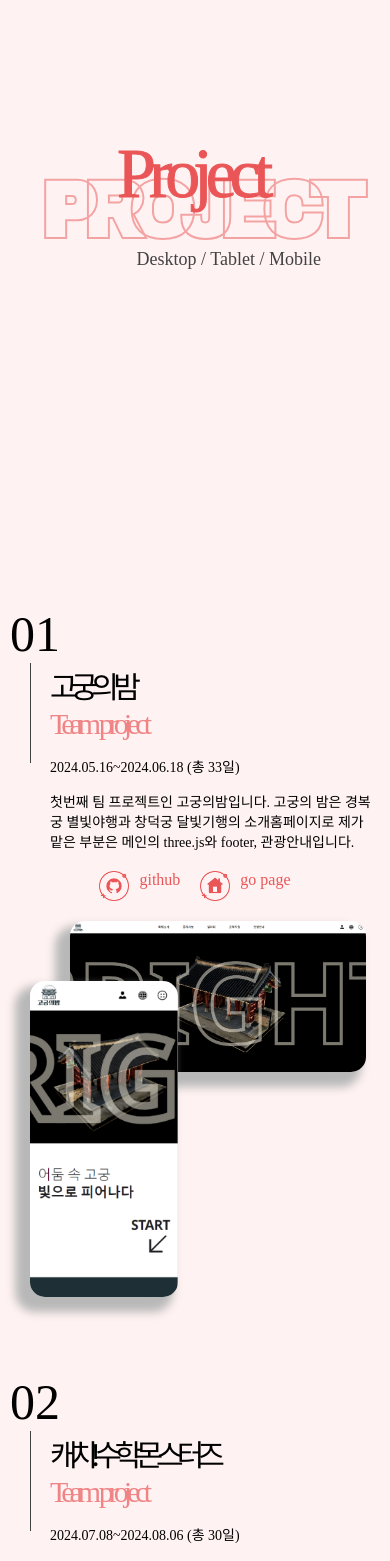
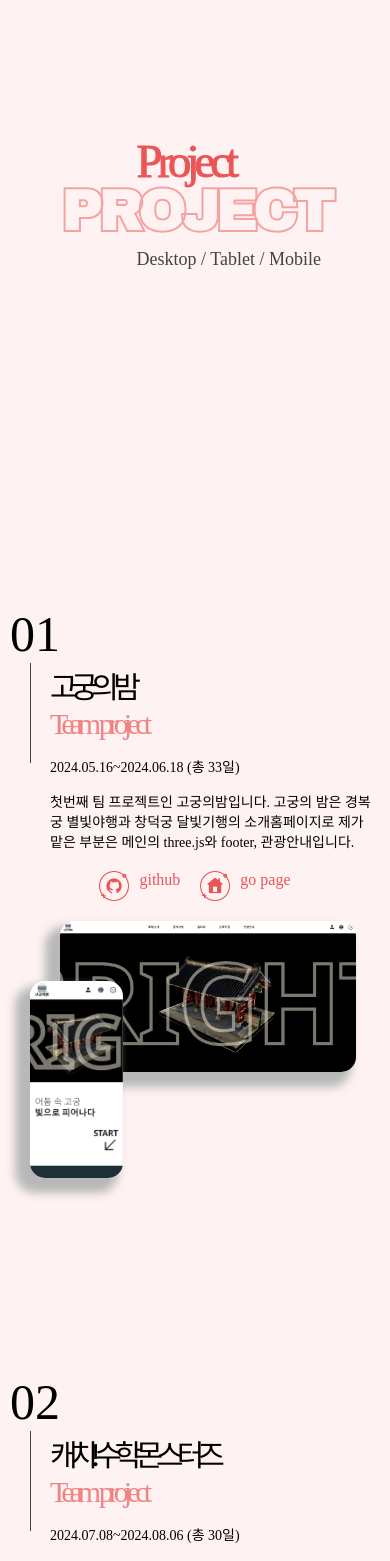
Before and after one commit to pichiss/portfolio, a React (Vite) app: page / in a window 390 px wide. Shown: the part 3820-5381 px from the top of the page. Built offline with nearby package versions, Linux system fonts and the light colour scheme; a web font is replaced by a local one.

Commit message:
반응형 완성

```diff
--- a/src/assets/component/prolist.css
+++ b/src/assets/component/prolist.css
@@ -22,7 +22,7 @@
     display: flex;
     justify-content: right;
     gap: 45px;
-    padding: 15px 0;
+    padding: 15px;
 }
 .iconList>li>a>p{
     font-family: "Jacques Francois", serif;
@@ -76,12 +76,9 @@
     position: relative;
     left: 0;
 }
-
-@media screen and (max-width:768px){
-
+@media screen and (max-width:1600px){
     .prolist {
-        display: block;
-        padding: 10px;
+        padding: 30px;
     }
     .desk{
         width: 80%;
@@ -93,6 +90,28 @@
        height: auto;
        top: 130px;
        left: 20px;
+    }
+    .iconList{
+        padding-right: 13%;
+    }
+
+}
+@media screen and (max-width:1100px){
+
+    .prolist {
+        display: block;
+        padding: 10px;
+    }
+    .desk{
+        width: 80%;
+        height: auto;
+        margin-left: 80px;
+    }
+    .mobile{
+       width: 20%;
+       height: auto;
+       top: 80px;
+       left: 30px;
     }
     .iconList{
         padding: 20px 0;
@@ -124,9 +143,12 @@
     }
 }
 
-@media screen and (max-width:500px){
+@media screen and (max-width:768px){
+    .desk{
+        margin-left: 50px;
+    }
     .mobile{
-        width: 40%;
+        width: 25%;
         height: auto;
         top: 130px;
         left: 20px;
--- a/src/assets/component/skillcss.css
+++ b/src/assets/component/skillcss.css
@@ -8,7 +8,7 @@
     ". . item3 item4 item5"
     ". item6 item7 item8 item9"
     "item10 item11 item12 item13 item14";
-    padding: 150px 0 0 450px;
+    padding:8vw 0 0 10vw;
     justify-items: center; /* 가로 방향 가운데 정렬 */
     align-items: center;   /* 세로 방향 가운데 정렬 */
 }
@@ -76,6 +76,39 @@ figure{
     grid-area: item14;
 }
 
+@media screen and (max-width:1600px){
+    .skillist{
+        display: grid;
+        gap: 20px;
+        grid-template-columns: repeat(4, 1fr);
+        grid-template-rows: repeat(5, 1fr);
+        grid-template-areas:
+        "item1 item2 item3 item4"
+        "item5 item6 item7 item8"
+        "item9 item10 item11 ."
+        "item12 item13 . ."
+        "item14 . . .";
+        padding: 100px 10px;
+    }
+    .skillist img{
+        width: 30px;
+    }
+}
+@media screen and (max-width:1036px){
+    .skillist{
+        display: grid;
+        gap: 20px;
+        grid-template-columns: repeat(3, 1fr);
+        grid-template-rows: repeat(5, 1fr);
+        grid-template-areas:
+        "item1 item2 item3"
+        "item4 item5 item6"
+        "item7 item8 item9"
+        "item10 item11 item12"
+        "item13 item14 .";
+        padding: 100px 10px;
+    }
+}
 @media screen and (max-width:768px){
     .skillist{
         display: grid;
--- a/src/assets/main/main.css
+++ b/src/assets/main/main.css
@@ -157,13 +157,13 @@ h3{
 /* skills start */
 
 .skills h2{
-    font-size: 220px;
+    font-size: 10vw;
     position: absolute;
     left: 0;
     top: 0;
 }
 .skills h3{
-    font-size: 128px;
+    font-size: 7vw;
     font-weight: 300;
     letter-spacing: -10px;
     position: absolute;
@@ -352,6 +352,14 @@ h3{
     .about article>div{
         width: 100%;
     }
+    .project h3{
+        left: 35%;
+        top: 35%;
+    }
+    .web h3{
+        right: 7%;
+        bottom: 20%;
+    }
 }
 
 /* 모바일 반응형 */
@@ -445,17 +453,14 @@ h3{
 }
 /* project start */
 .project h2{
-    font-size: 80px;
-    left: 50%;
-    top: 50%;
-    transform: translate(-50%,-50%);
+    font-size: 15vw;
+    letter-spacing: -5px;
 }
 .project h3{
-    font-size: 70px;
-    left: 30%;
+    font-size: 12vw;
+    left: 35%;
     top: 40%;
-    letter-spacing: -7px;
-    transform: translate(-50%,-50%);
+    letter-spacing: -5px;
 
 }
 .project p{
@@ -467,7 +472,7 @@ h3{
 }
 
 .web h2{
-    font-size: 150px;
+    font-size: 40vw;
 }
 .web h3{
     font-size: 50px;
```
Also changed, not shown: 6 other files (tests, documents, lock files or other folders).
